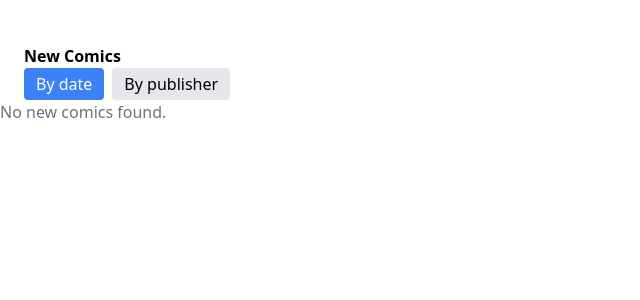
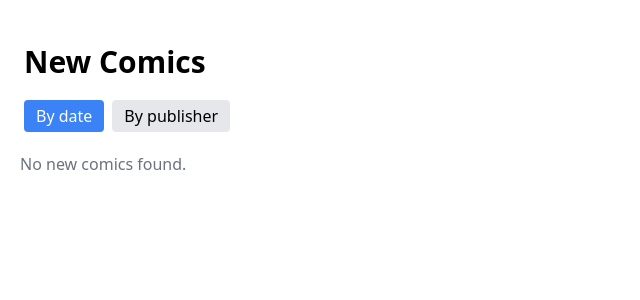
Before and after one commit to anferneealviar99/comic-book-tracker, a Django app: page /new-comics/ in a window 1280 px wide. Shown: the part 56-356 px from the top of the page, without its empty margins (0-640 px from the left). Run offline with Django 4.2, Linux system fonts and the light colour scheme; data that the repository does not hold is empty; parts of the project's set-up code (start-up, migrations or seed data) failed here and were passed over; some libraries are stand-ins or nearby versions.

Commit message:
modified spacing

```diff
--- a/src/comics/comics/static/dist/styles.css
+++ b/src/comics/comics/static/dist/styles.css
@@ -886,6 +886,11 @@ video {
   padding-bottom: 1rem;
 }
 
+.py-5 {
+  padding-top: 1.25rem;
+  padding-bottom: 1.25rem;
+}
+
 .pb-5 {
   padding-bottom: 1.25rem;
 }
@@ -896,6 +901,10 @@ video {
 
 .pb-1 {
   padding-bottom: 0.25rem;
+}
+
+.pb-4 {
+  padding-bottom: 1rem;
 }
 
 .text-center {
--- a/src/comics/templates/new_comics.html
+++ b/src/comics/templates/new_comics.html
@@ -4,8 +4,8 @@
 
 <div class='mt-5 px-6'>
     <div=class'flex items-center gap-4 mb-6 flex-wrap'>
-        <h1 class='text 3xl font-bold'>New Comics</h1>
-        <div class='flex gap-2'>
+        <h1 class='text-3xl font-bold'>New Comics</h1>
+        <div class='flex gap-2 py-5'>
             <a href='?group_by=date'
                 class="px-3 py-1 rounded {% if group_by == 'date' %}bg-blue-500 text-white{% else %}
                 bg-gray-200 hover:bg-gray-300 {% endif %}">
@@ -18,7 +18,7 @@
             </a>
         </div>
     </div>
-
+    <div class = 'px-5 pb-5'>
         {% for group_name, issues in grouped_issues.items %}
             <h2 class='text-xl font-semibold mt-8 mb-3 border-b border-gray-300 pb-1'>{{ group_name }}</h2>
             <div class = 'grid grid-cols-2 md:grid-cols-4 lg:grid-cols-6 gap-4'>
@@ -44,5 +44,6 @@
             <p class='text-gray-500'>No new comics found.</p>
         {% endfor %}
     </div>
+</div>
 
 {% endblock %}
```
Lines whose indentation alone changed are shown as unchanged.
